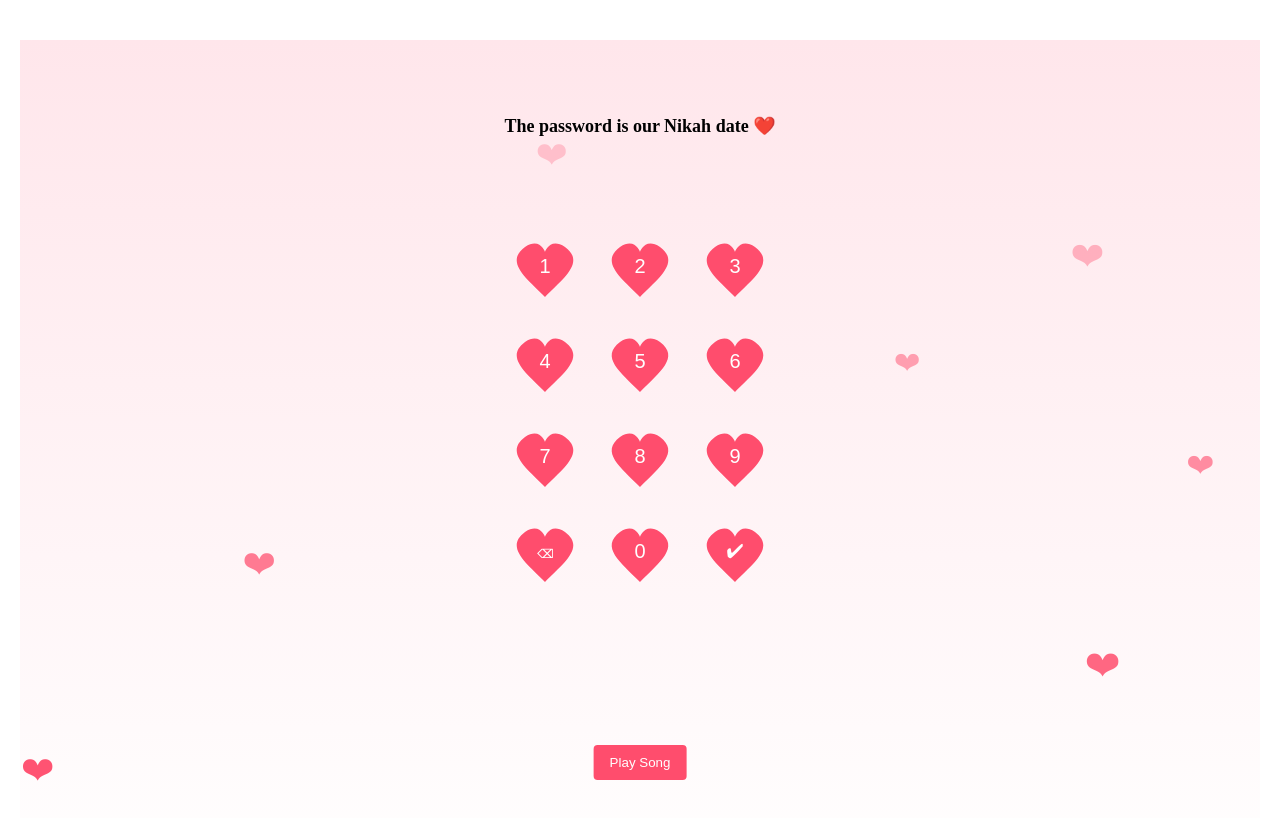
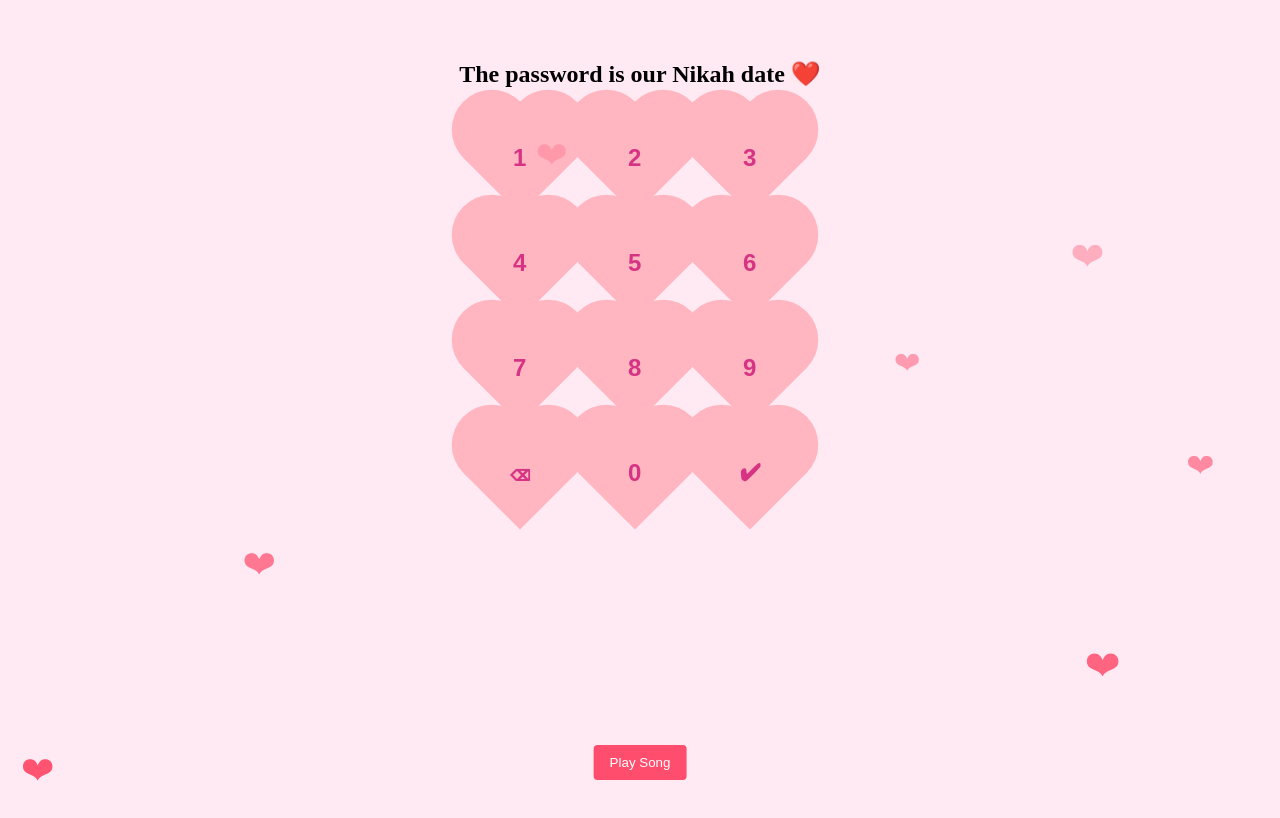
Before and after one commit to sajju061/Motopatlo, a plain HTML site: page index.html in a window 1280 px wide. Drawn offline with Linux system fonts and the light colour scheme; a web font is replaced by a local one.

Commit message:
UI improved

```diff
--- a/index.html
+++ b/index.html
@@ -30,20 +30,24 @@
 
 <div id="display" class="password-display"></div>
 
-<div class="heart-keypad">
-  <button onclick="press(1)">1</button>
-  <button onclick="press(2)">2</button>
-  <button onclick="press(3)">3</button>
-  <button onclick="press(4)">4</button>
-  <button onclick="press(5)">5</button>
-  <button onclick="press(6)">6</button>
-  <button onclick="press(7)">7</button>
-  <button onclick="press(8)">8</button>
-  <button onclick="press(9)">9</button>
-  <button onclick="clearPass()">⌫</button>
-  <button onclick="press(0)">0</button>
-  <button onclick="checkPass()">✔</button>
+<div class="keypad">
+  <button class="heart" onclick="addNumber('1')"><span>1</span></button>
+  <button class="heart" onclick="addNumber('2')"><span>2</span></button>
+  <button class="heart" onclick="addNumber('3')"><span>3</span></button>
+
+  <button class="heart" onclick="addNumber('4')"><span>4</span></button>
+  <button class="heart" onclick="addNumber('5')"><span>5</span></button>
+  <button class="heart" onclick="addNumber('6')"><span>6</span></button>
+
+  <button class="heart" onclick="addNumber('7')"><span>7</span></button>
+  <button class="heart" onclick="addNumber('8')"><span>8</span></button>
+  <button class="heart" onclick="addNumber('9')"><span>9</span></button>
+
+  <button class="heart" onclick="clearInput()"><span>⌫</span></button>
+  <button class="heart" onclick="addNumber('0')"><span>0</span></button>
+  <button class="heart" onclick="checkPassword()"><span>✔</span></button>
 </div>
+
 
 </div>
 
--- a/style.css
+++ b/style.css
@@ -1,5 +1,8 @@
 body{
   margin:0;
+  background: #ffeaf4;
+  text-align: center;
+  font-family: serif;
 }
 
 /* pages */
@@ -333,44 +336,54 @@ p{
 
 /*lock pswrd */
 
-.lock-screen{
-  text-align:center;
-  padding-top:60px;
-  background:linear-gradient(#ffe6eb,#fff);
-  min-height:100vh;
+
+.keypad {
+  display: grid;
+  grid-template-columns: repeat(3, 90px);
+  gap: 25px;
+  justify-content: center;
+  margin-top: 40px;
 }
 
-.lock-title{
-  font-size:18px;
-  margin-bottom:20px;
+.heart {
+  position: relative;
+  width: 80px;
+  height: 80px;
+  background: #ffb6c1;
+  border: none;
+  cursor: pointer;
+  transform: rotate(-45deg);
+  display: flex;
+  align-items: center;
+  justify-content: center;
 }
 
-.password-display{
-  font-size:28px;
-  letter-spacing:10px;
-  margin-bottom:30px;
-  min-height:40px;
+.heart span {
+  transform: rotate(45deg);
+  font-size: 24px;
+  font-weight: bold;
+  color: #d63384;
+  pointer-events: none;
 }
 
-.heart-keypad{
-  display:grid;
-  grid-template-columns:repeat(3,80px);
-  gap:15px;
-  justify-content:center;
+/* Heart circles */
+.heart::before,
+.heart::after {
+  content: "";
+  position: absolute;
+  width: 80px;
+  height: 80px;
+  background: #ffb6c1;
+  border-radius: 50%;
+  z-index: -1;
 }
 
-.heart-keypad button{
-  width:80px;
-  height:80px;
-  background:#ff4d6d;
-  color:white;
-  font-size:20px;
-  border:none;
-  cursor:pointer;
-
-  clip-path: path("M40 70 C20 50 0 35 20 20 C35 10 40 25 40 25 C40 25 45 10 60 20 C80 35 60 50 40 70");
+.heart::before {
+  top: -40px;
+  left: 0;
 }
 
-.heart-keypad button:active{
-  transform:scale(0.9);
+.heart::after {
+  left: 40px;
+  top: 0;
 }
```
